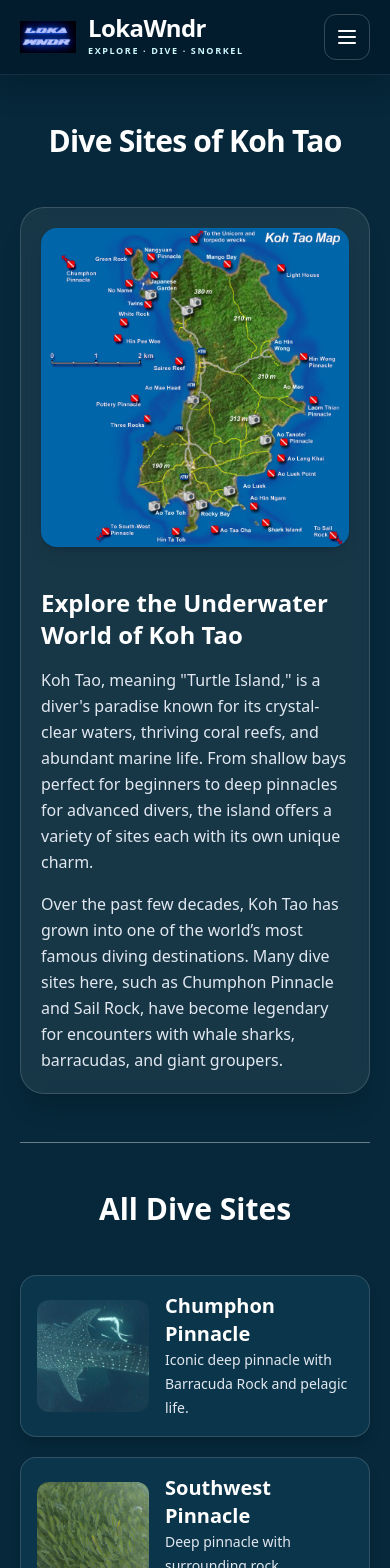
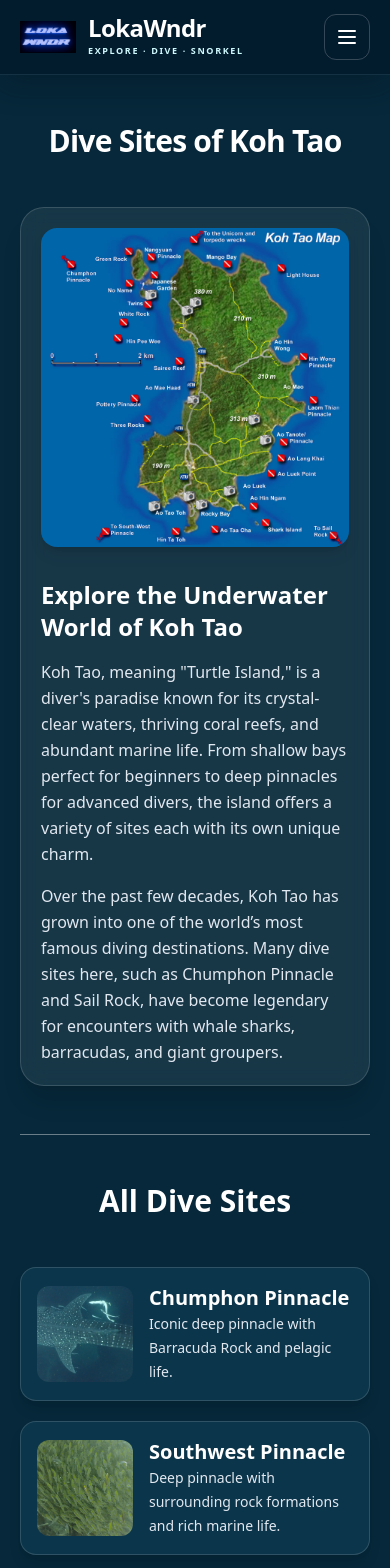
Before and after one commit to Tommysons/diving, a Next.js app: page /divesites in a window 390 px wide. Shown: the top 1568 px of the page. Built offline with nearby package versions, Linux system fonts and the light colour scheme.

Commit message:
Improve mobile UX and SEO for LokaWndr

```diff
--- a/src/app/divesites/page.tsx
+++ b/src/app/divesites/page.tsx
@@ -24,7 +24,7 @@ export default function DiveSitesPage() {
           </motion.h1>
 
           {/* Top section: Map + Description */}
-          <div className='grid md:grid-cols-2 gap-10 items-center bg-white/[.07] border border-white/15 backdrop-blur-md p-5 sm:p-8 rounded-3xl shadow-xl'>
+          <div className='grid lg:grid-cols-2 gap-8 lg:gap-10 items-center bg-white/[.07] border border-white/15 backdrop-blur-md p-5 sm:p-8 rounded-3xl shadow-xl'>
             {/* Left side: Map */}
             <motion.div
               initial={{ opacity: 0, x: -30 }}
@@ -37,7 +37,8 @@ export default function DiveSitesPage() {
                 alt='Koh Tao Dive Sites Map'
                 width={600}
                 height={400}
-                className='rounded-2xl shadow-lg object-cover'
+                className='h-auto w-full rounded-2xl shadow-lg object-cover'
+                sizes='(max-width: 1024px) 100vw, 50vw'
               />
             </motion.div>
 
@@ -87,12 +88,15 @@ export default function DiveSitesPage() {
               >
                 <Link
                   href={`/divesites/${site.slug}`}
-                  className='flex gap-4 items-center'
+                  className='flex gap-4 items-center rounded-xl'
                 >
-                  <img
-                    src={site.imageUrl}
+                  <Image
+                    src={site.imageUrl ?? '/images/hero-about.webp'}
                     alt={site.name}
-                    className='w-28 h-28 object-cover rounded-xl'
+                    width={112}
+                    height={112}
+                    sizes='112px'
+                    className='h-24 w-24 shrink-0 rounded-xl object-cover sm:h-28 sm:w-28'
                   />
                   <div>
                     <h3 className='text-xl font-bold text-white'>
@@ -113,16 +117,16 @@ export default function DiveSitesPage() {
               initial={{ opacity: 0, y: 20 }}
               whileInView={{ opacity: 1, y: 0 }}
               transition={{ duration: 0.6 }}
-              className='text-center text-black text-lg'
+              className='text-center text-slate-200 text-base sm:text-lg'
             >
               All photos taken by{' '}
-              <span className='font-semibold text-blue-800'>
+              <span className='font-semibold text-cyan-100'>
                 Mia{' '}
                 <a
                   href='https://www.instagram.com/kakadong123/'
                   target='_blank'
                   rel='noopener noreferrer'
-                  className='underline hover:text-blue-400 transition'
+                  className='underline hover:text-cyan-200 transition'
                 >
                   @kakadong123
                 </a>
```
